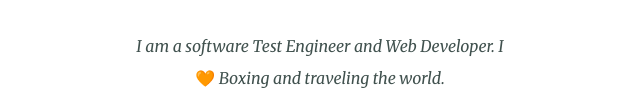
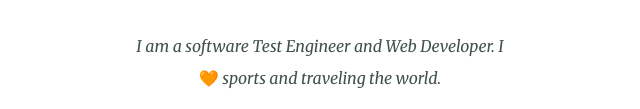
Before and after one commit to ecastrob/cv, a plain HTML site: page index.html in a window 1280 px wide. Shown: the part 691-800 px from the top of the page, 320-960 px from the left. Drawn offline with Linux system fonts and the light colour scheme.

Commit message:
contact me updated

```diff
--- a/index.html
+++ b/index.html
@@ -21,7 +21,7 @@
   <div class="profile">
     <img class="profile_img" src="images/Elian.png" alt="profile_img">
     <h2>Hello.</h2>
-    <p class="intro"> I am a software Test Engineer and Web Developer. I 🧡 Boxing and traveling the world. </p>
+    <p class="intro"> I am a software Test Engineer and Web Developer. I 🧡 sports and traveling the world. </p>
   </div>
   <hr>
   <div class="skills">
```
